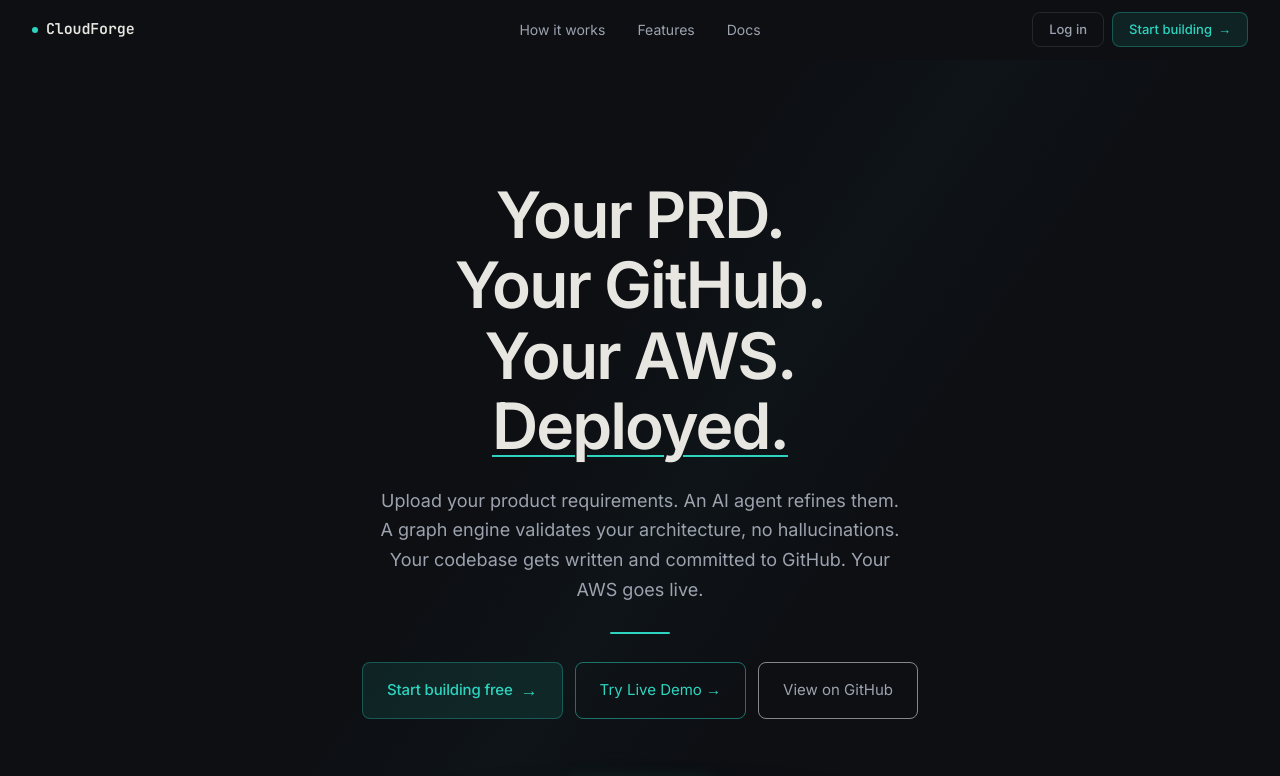
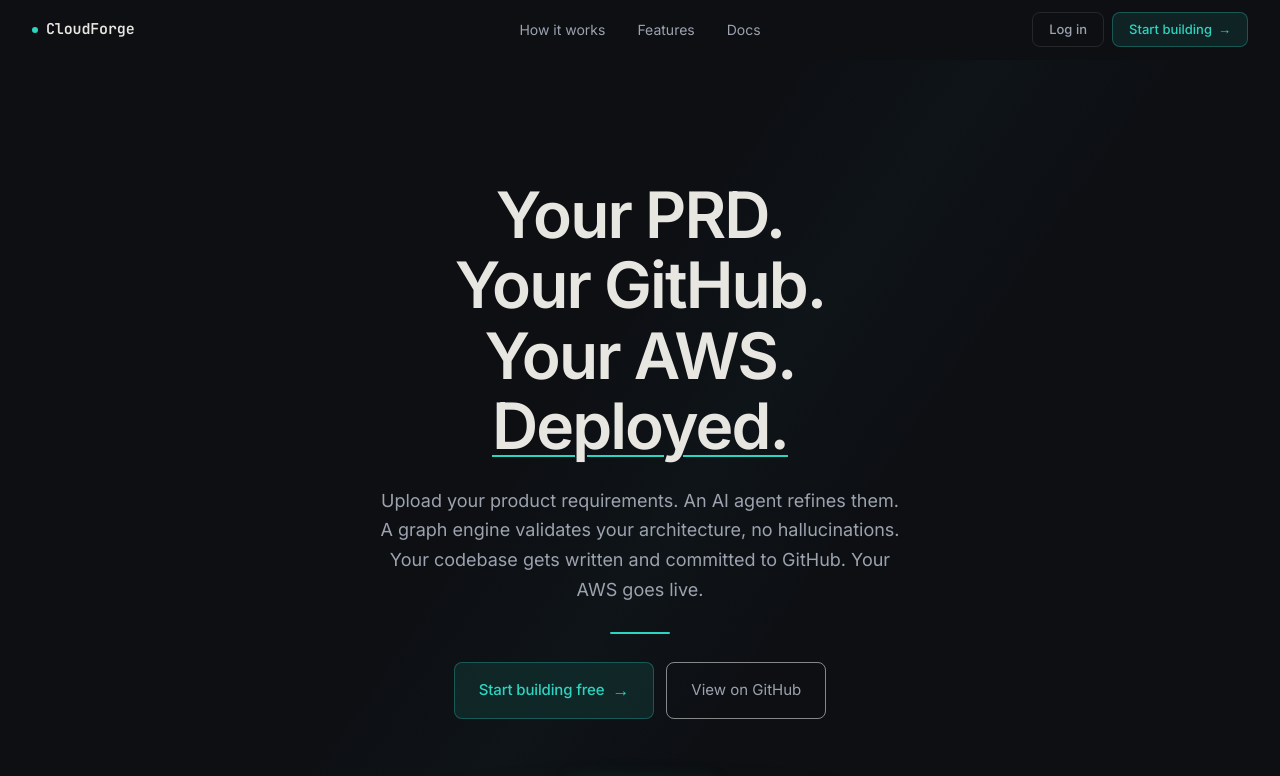
Before and after one commit to devgunnu/cloudforge, a Next.js app in the folder frontend/: page / in a window 1280 px wide. Shown: the top 776 px of the page. Built offline with nearby package versions, Linux system fonts and the light colour scheme.

Commit message:
fix(landing): Remove live demo button from hero section

```diff
--- a/frontend/src/components/landing/Hero.tsx
+++ b/frontend/src/components/landing/Hero.tsx
@@ -273,24 +273,6 @@
         >
           Start building free <span style={{ fontSize: '17px', lineHeight: 1 }}>→</span>
         </Link>
-        <Link
-          href="/dashboard?demo=true"
-          className="lp-btn-ghost"
-          style={{
-            fontFamily: 'var(--font-inter), system-ui, sans-serif',
-            fontSize: '15px',
-            fontWeight: 400,
-            padding: '16px 24px',
-            borderRadius: '8px',
-            display: 'inline-flex',
-            alignItems: 'center',
-            gap: '8px',
-            border: '0.5px solid rgba(45,212,191,0.5)',
-            color: 'var(--lp-accent)',
-          }}
-        >
-          Try Live Demo →
-        </Link>
         <a
           href="https://github.com/cloudforge-dev/cloudforge"
           className="lp-btn-ghost"
```
